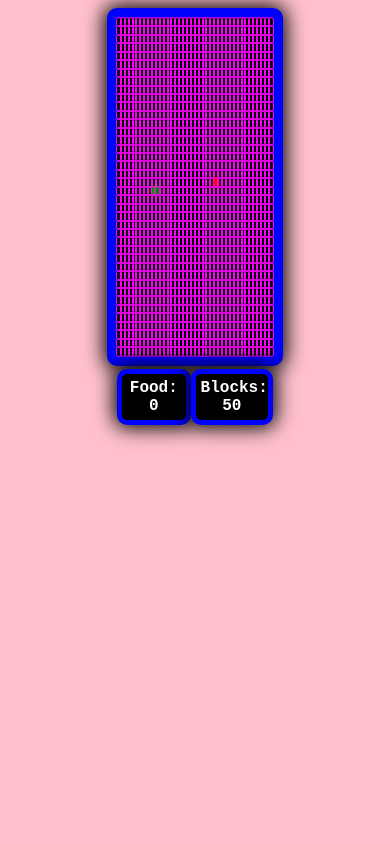
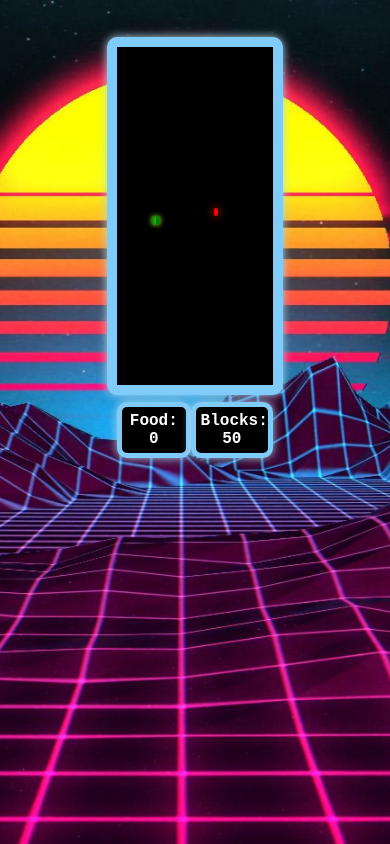
Before and after one commit to watsmeow/Snaaaaaake, a plain HTML site: page index.html in a window 390 px wide. Drawn offline with Linux system fonts and the light colour scheme.

Commit message:
updated styling, no mobile yet

```diff
--- a/styles.css
+++ b/styles.css
@@ -1,16 +1,25 @@
 body {
-    background-color: pink;
+    background-color: transparent;
     text-align: center;
 }
+
+html {
+    text-align: center;
+    background: url(bg2.jpg) no-repeat center center fixed;
+    -webkit-background-size: cover;
+    -moz-background-size: cover;
+    -o-background-size: cover;
+    background-size: cover;
+  }
 
 #gameContainer {
     width: 40vw;
     height: 40vh;
-    margin: 1vw auto;
+    margin: 10% auto 2% auto;
     background-color: black;
-    border: solid 10px blue;
+    border: solid 10px #7FCBFA;
     border-radius: 10px;
-    box-shadow: 0px 0px 20px 3px black;
+    box-shadow: 0 0 10px lightblue;
 }
 
 .gameBoardPixel {
@@ -18,7 +27,6 @@ body {
     height: 1vh;
     border-radius: 10px;
     float: left;
-    outline: 1px solid magenta;
 }
 
 .food {
@@ -41,13 +49,14 @@ body {
 .scoreBoard {
     font-family: 'Courier New', Courier, monospace;
     font-weight: bold;
+    text-transform: capitalize;
     border-radius: 10px;
-    border: solid 5px blue;
+    border: solid 5px #7FCBFA;
     color: white;
     background-color: black;
     padding: 5px;
     width: 40%;
-    box-shadow: 0px 0px 20px 3px black;
+    box-shadow: 0 0 10px lightblue;
 }
 
 #onScreenControllers {
```
Also changed, not shown: bg2.jpg (added).
